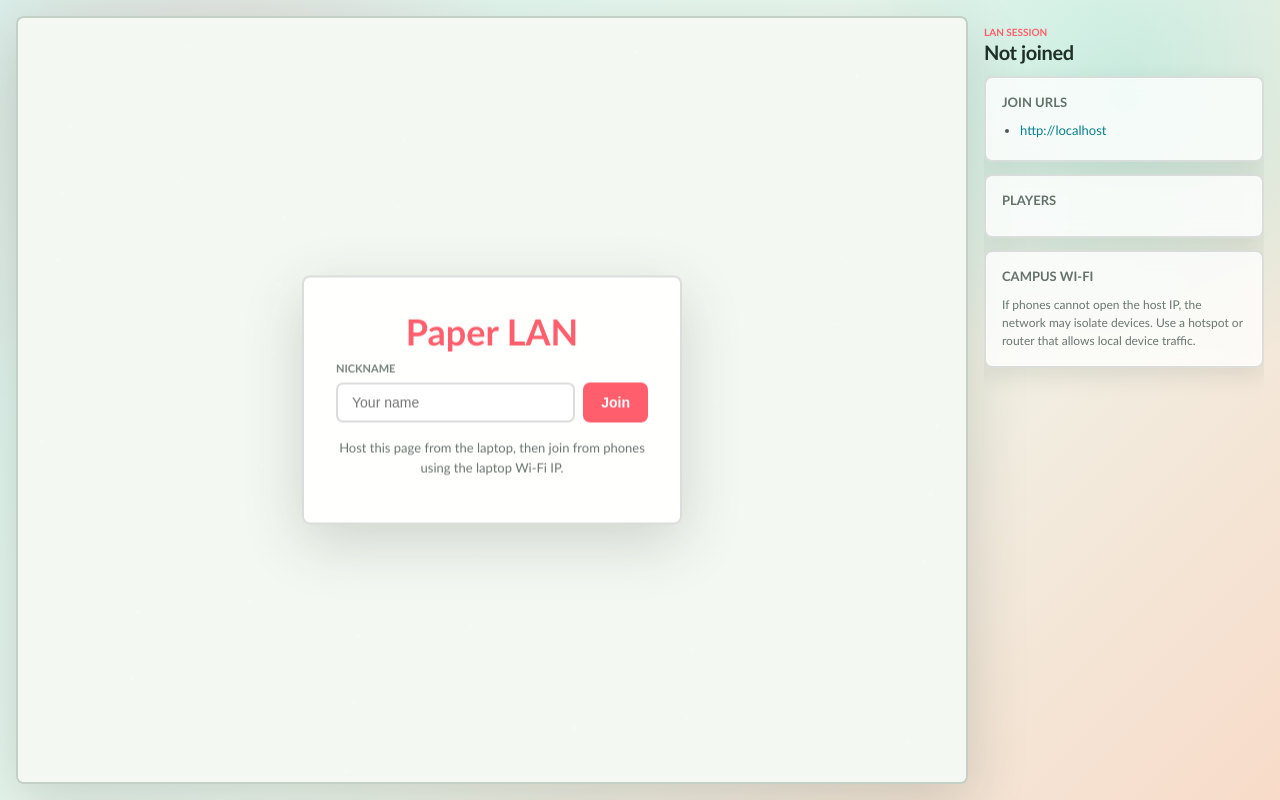
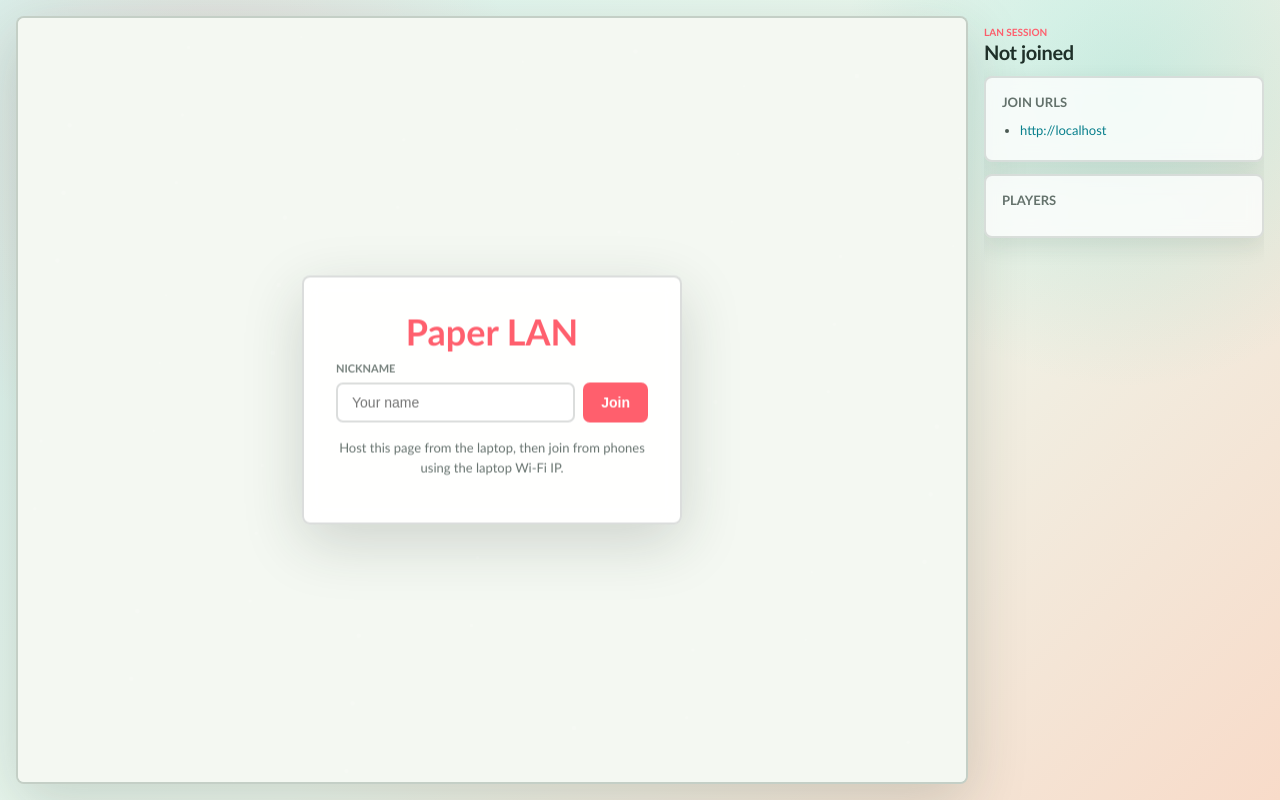
Before and after one commit to ImAkshay33/Canvas-Clash, a website: page public/index.html in a window 1280 px wide. Drawn offline with Linux system fonts and the light colour scheme.

Commit message:
version 1.0

```diff
--- a/public/index.html
+++ b/public/index.html
@@ -40,10 +40,6 @@
           <h3>Players</h3>
           <ol id="players"></ol>
         </div>
-        <div class="panel note">
-          <h3>Campus Wi-Fi</h3>
-          <p>If phones cannot open the host IP, the network may isolate devices. Use a hotspot or router that allows local device traffic.</p>
-        </div>
       </aside>
     </main>
     <script src="/game.js"></script>
--- a/server.js
+++ b/server.js
@@ -4,7 +4,7 @@ const os = require("os");
 const path = require("path");
 const fs = require("fs");
 
-const PORT = Number(globalThis.PAPER_LAN_PORT || (typeof process !== "undefined" && process.env.PORT) || 3000);
+const PORT = Number(globalThis.PAPER_LAN_PORT || (typeof process !== "undefined" && process.env.PORT) || 8005);
 const PUBLIC_DIR = path.join(__dirname, "public");
 
 const TICK_RATE = 30;
```
Also changed, not shown: README.md, 1 other file.
